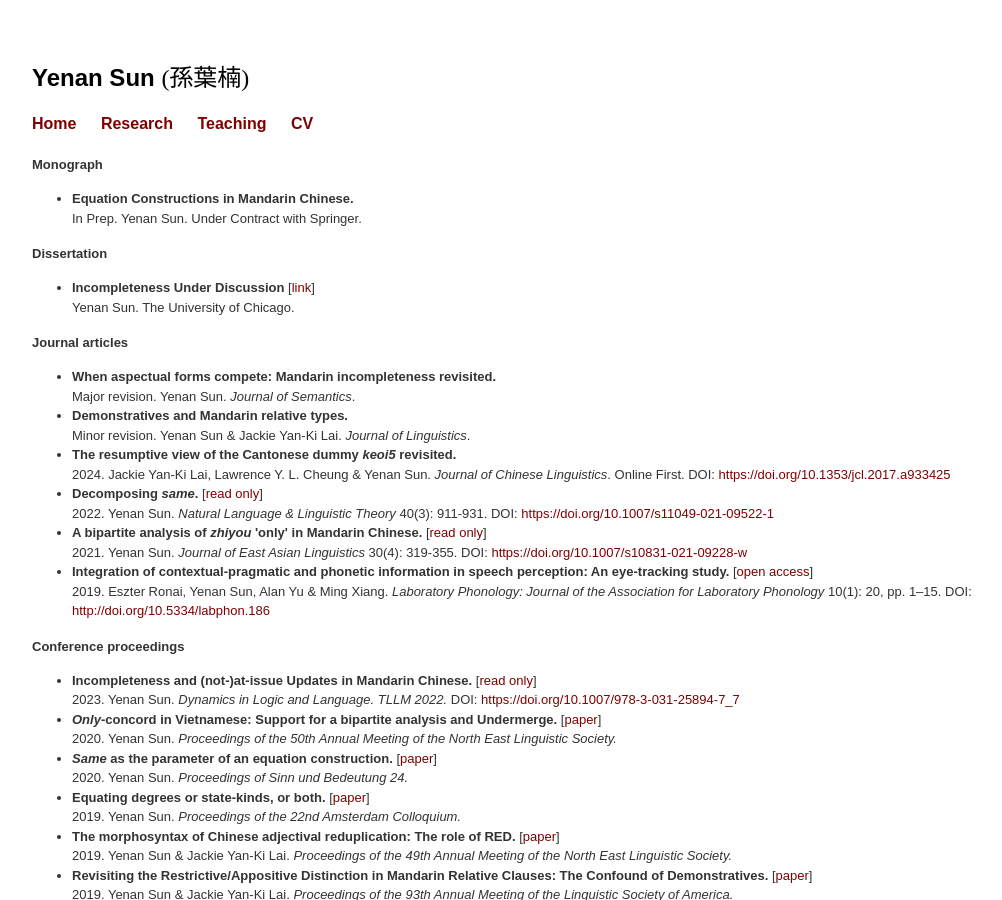
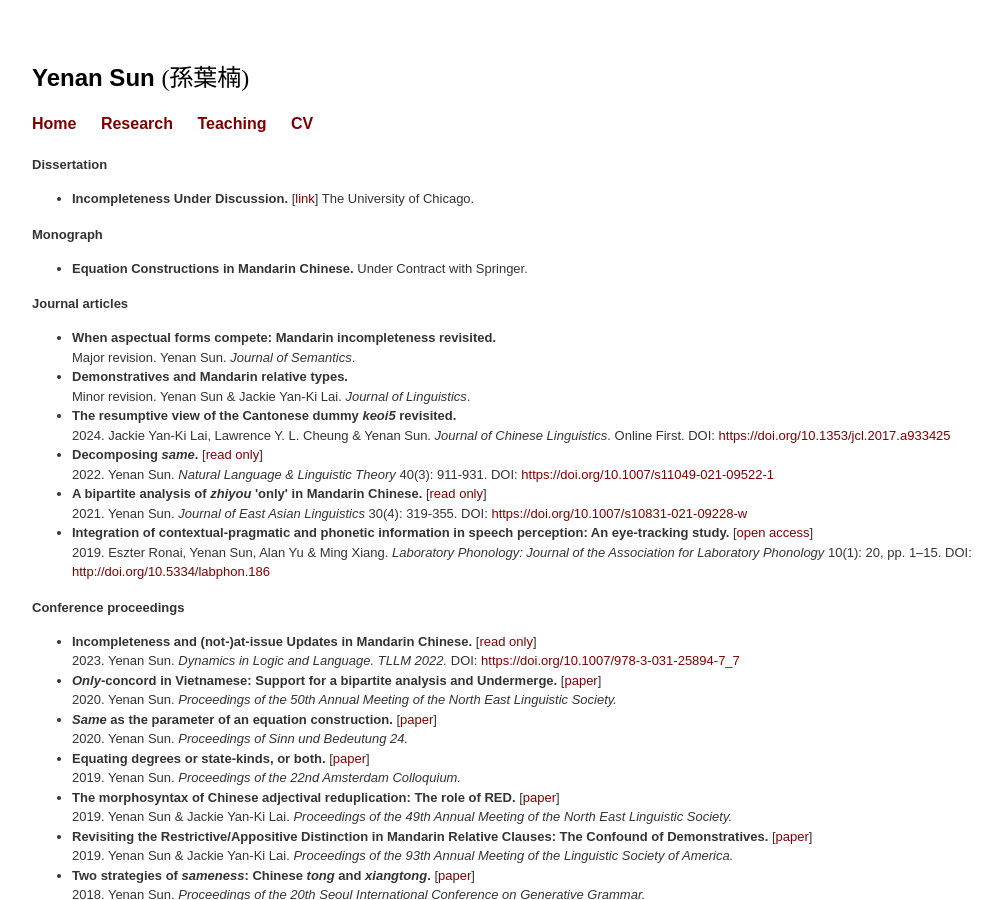
Before and after one commit to yenan09/yenan09.github.io, a Jekyll site: the page built from pub.html, in a window 1280 px wide and 900 px high. Shown: the whole window, without its empty margins (68-1070 px from the left). Built offline with Jekyll 4.4.1, drawn with Linux system fonts in a browser that asks for light colours.

Commit message:
Update pub.html

```diff
--- a/pub.html
+++ b/pub.html
@@ -8,17 +8,17 @@
 <font size="2" face="Arial, sans-serif" color="#333333">
 
 
+  <b>Dissertation</b>
+      <ul>
+        <li> <b>Incompleteness Under Discussion.</b> [<a href=https://knowledge.uchicago.edu/record/3928?ln=en&v=pdf" title="arf">link</a>] The University of Chicago.
+      </ul>
+
   <b>Monograph</b>
     <ul>
-      <li><b>Equation Constructions in Mandarin Chinese.</b> <br>
-      In Prep. Yenan Sun. Under Contract with Springer.
+      <li><b>Equation Constructions in Mandarin Chinese.</b> Under Contract with Springer.
     </ul>
 
-  <b>Dissertation</b>
-      <ul>
-        <li> <b>Incompleteness Under Discussion</b> [<a href=https://knowledge.uchicago.edu/record/3928?ln=en&v=pdf" title="arf">link</a>]<br>
-        Yenan Sun. The University of Chicago.
-      </ul>
+
 
 <b>Journal articles</b>
   <ul>
```
